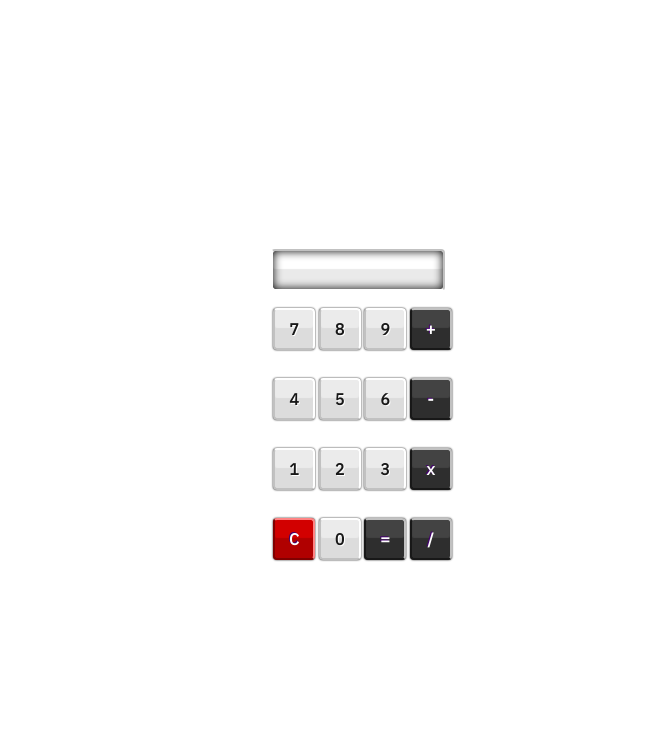
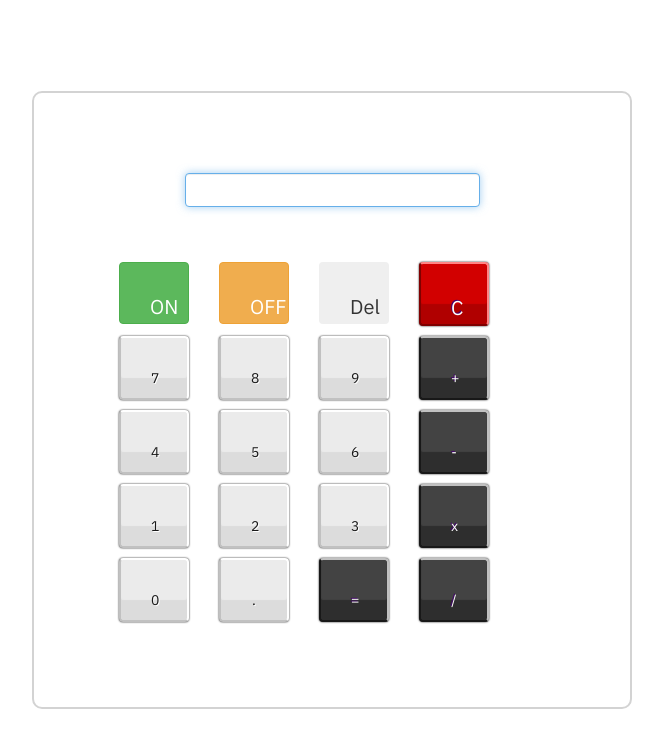
Before and after one commit to GeethanjaliOmmina/FEE-Bootcamp-Elixir, a plain HTML site: page index.html in a window 1280 px wide. Shown: the whole page, without its empty margins (293-956 px from the left). Drawn offline with nearby package versions, Linux system fonts and the light colour scheme.

Commit message:
changes in UI

```diff
--- a/css/main.css
+++ b/css/main.css
@@ -2,7 +2,13 @@ body {
     font-family: 'IBM Plex Sans', sans-serif;
 }
 
-.container {
+p {
+    text-align: right;
+    font-weight: bold;
+    padding-right: 60px;
+    font-size: 20px;
+}
+.container-fluid {
     display: flex;
     align-items: center;
     justify-content: center;
@@ -10,36 +16,12 @@ body {
     width: 100vw;
 }
 
-#container {
-    width: 200px;
-    padding: 8px 8px 20px 8px;
-    margin: 20px auto;
-    background-color: #ABABAB;
-    border-radius: 4px;
-    border-top: 2px solid #FFF;
-    border-right: 2px solid #FFF;
-    border-bottom: 2px solid #C1C1C1;
-    border-left: 2px solid #C1C1C1;
-    box-shadow: -3px 3px 7px rgba(0, 0, 0, .6), inset -100px 0px 100px rgba(255, 255, 255, .5);
+input[type="text"] {
+    width: 295px;
 }
 
-#display {
-    display: block;
-    margin: 15px auto;
-    height: 42px;
-    width: 174px;
-    padding: 0 10px;
-    border-radius: 4px;
-    border-top: 2px solid #C1C1C1;
-    border-right: 2px solid #C1C1C1;
-    border-bottom: 2px solid #FFF;
-    border-left: 2px solid #FFF;
-    background-color: #FFF;
-    box-shadow: inset 0px 0px 10px #030303, inset 0px -20px 1px rgba(150, 150, 150, .2);
-    font-size: 28px;
-    color: #666;
-    text-align: right;
-    font-weight: 400;
+.btn {
+    width: 112.406px;
 }
 
 .button {
@@ -64,6 +46,10 @@ body {
     box-shadow: 0px 0px 2px #030303, inset 0px -20px 1px #2E2E2E;
 }
 
+#clearButton #deleteButton {
+    width: 224.828px;
+}
+
 .digits {
     color: #181818;
     text-shadow: 1px 1px 0px #FFF;
@@ -79,15 +65,12 @@ body {
 .digits:hover,
 .mathButtons:hover,
 #clearButton:hover {
-    /* background-color: #FFBA75;
-    box-shadow: 0px 0px 2px #FFBA75, inset 0px -20px 1px #FF8000;
-    border-top: 2px solid #FFF;
-    border-right: 2px solid #FFF;
-    border-bottom: 2px solid #AE5700;
-    border-left: 2px solid #AE5700; */
     box-shadow: 0 8px 16px 0 rgba(0,0,0,0.2);
 }
 
+.btn .btn-success {
+    box-shadow: 0 8px 16px 0 rgba(0,0,0,0.2);
+}
 #clearButton {
     color: #FFF;
     text-shadow: -1px -1px 0px #44006F;
@@ -98,3 +81,30 @@ body {
     border-left: 2px solid #800000;
     box-shadow: 0px 0px 2px #030303, inset 0px -20px 1px #B00000;
 }
+#display {
+    text-align: right;
+}
+.col-lg-3
+{
+ width: 100px;
+}
+.col-lg-6
+{
+ width: 600px;
+ border: 2px solid lightgrey;
+ border-radius: 10px;
+ margin: auto;
+ padding: 80px;
+}
+
+.form-control {
+    margin: auto;
+    width: 300px;
+}
+.btn
+{
+    width:70px;
+    padding: 30px;
+    height: 25px;
+    margin:5px;
+}
--- a/index.html
+++ b/index.html
@@ -6,89 +6,111 @@
         <meta http-equiv="X-UA-Compatible" content="ie=edge">
         <link rel="stylesheet" href="https://maxcdn.bootstrapcdn.com/bootstrap/3.3.7/css/bootstrap.min.css">
         <script src="https://ajax.googleapis.com/ajax/libs/jquery/3.3.1/jquery.min.js"></script>
-    <script src="https://cdnjs.cloudflare.com/ajax/libs/popper.js/1.14.0/umd/popper.min.js"></script>
-    <script src="https://maxcdn.bootstrapcdn.com/bootstrap/4.1.0/js/bootstrap.min.js"></script>
+        <script src="https://maxcdn.bootstrapcdn.com/bootstrap/3.3.7/js/bootstrap.min.js"></script>
         <link href="https://fonts.googleapis.com/css?family=IBM+Plex+Sans" rel="stylesheet">
         <link rel="stylesheet" href="css/main.css">
+        <script type="text/javascript" src="script.js"></script>
         <title>Calculator</title>
     </head>
     <body>
-    <div class="container">
+        <div class="container-fluid">
             <div class="row">
-            <div class="col-lg-3">
 
             </div>
-            <div class="col-lg-6">
             <form name="calculator">
                 <div class="row">
-                        <div class="col-lg-12">
-                            <input id="display" type="text" name="display" readonly>
+                    <div class="col-lg-3 col-md-3 col-sm-3 col-xs-3">
+
                     </div>
-                    </div>
+                    <div class="col-lg-6 col-md-6 col-sm-6 col-xs-6">
                         <div class="row">
-                        <div class="col-lg-3">
-                            <input class="button digits" type="button" value="7" onclick="calculator.display.value += '7'">
-                        </div>
-                        <div class="col-lg-3">
-                            <input class="button digits" type="button" value="8" onclick="calculator.display.value += '8'">
-                        </div>
-                        <div class="col-lg-3">
-                            <input class="button digits" type="button" value="9" onclick="calculator.display.value += '9'">
-                        </div>
-                        <div class="col-lg-3">
-                            <input class="button mathButtons" type="button" value="+" onclick="calculator.display.value += ' + '">
+                            <div class="col-lg-12 col-md-12 col-sm-12 col-xs-12">
+                                <input id="display" class="form-control" type="text" name="display" autofocus="autofocus">
                             </div>
                         </div>
                         <br>
+                        <p id="answer"></p>
+                        <br>
                         <div class="row">
-                        <div class="col-lg-3">
-                            <input class="button digits" type="button" value="4" onclick="calculator.display.value += '4'">
+                            <div class="col-lg-3 col-md-3 col-sm-3 col-xs-3">
+                                <input class="btn btn-success" type="button" style="text-align:center; font-size:20px;" value="ON" onclick="ON()">
                             </div>
-                        <div class="col-lg-3">
-                            <input class="button digits" type="button" value="5" onclick="calculator.display.value += '5'">
+                            <div class="col-lg-3 col-md-3 col-sm-3 col-xs-3">
+                                <input class="btn btn-warning" type="button" style="text-align:center; font-size:20px;" value="OFF" onclick="powerOff()">
                             </div>
-                        <div class="col-lg-3">
-                            <input class="button digits" type="button" value="6" onclick="calculator.display.value += '6'">
+                            <div class="col-lg-3 col-md-3 col-sm-3 col-xs-3">
+                                <input id="deleteButton" class="btn btn-secondary" style="text-align:center; font-size:20px;" type="button" value="Del" onclick="del()">
                             </div>
-                        <div class="col-lg-3">
-                            <input class="button mathButtons" type="button" value="-" onclick="calculator.display.value += ' - '">
+                            <div class="col-lg-3 col-md-3 col-sm-3 col-xs-3">
+                                <input id="clearButton" class="btn btn-danger" style="text-align:center; font-size:20px;" type="button" value="C" onclick="calculator.display.value = ''">
                             </div>
                         </div>
-                    <br>
+
                         <div class="row">
-                        <div class="col-lg-3">
-                            <input class="button digits" type="button" value="1" onclick="calculator.display.value += '1'">
+                            <div class="col-lg-3 col-md-3 col-sm-3 col-xs-3">
+                                <input class="btn digits" type="button" value="7" onclick="calculator.display.value += '7'">
                             </div>
-                        <div class="col-lg-3">
-                            <input class="button digits" type="button" value="2" onclick="calculator.display.value += '2'">
+                            <div class="col-lg-3 col-md-3 col-sm-3 col-xs-3">
+                                <input class="btn digits" type="button" value="8" onclick="calculator.display.value += '8'">
                             </div>
-                        <div class="col-lg-3">
-                            <input class="button digits" type="button" value="3" onclick="calculator.display.value += '3'">
+                            <div class="col-lg-3 col-md-3 col-sm-3 col-xs-3">
+                                <input class="btn digits" type="button" value="9" onclick="calculator.display.value += '9'">
                             </div>
-                        <div class="col-lg-3">
-                            <input class="button mathButtons" type="button" value="x" onclick="calculator.display.value += ' * '">
+                            <div class="col-lg-3 col-md-3 col-sm-3 col-xs-3">
+                                <input class="btn mathButtons" type="button" value="+" onclick="calculator.display.value += ' + '">
                             </div>
                         </div>
-                    <br>
+
                         <div class="row">
-                        <div class="col-lg-3">
-                            <input id="clearButton" class="button" type="button" value="C" onclick="calculator.display.value = ''">
+                            <div class="col-lg-3 col-md-3 col-sm-3 col-xs-3">
+                                <input class="btn digits" type="button" value="4" onclick="calculator.display.value += '4'">
                             </div>
-                        <div class="col-lg-3">
-                            <input class="button digits" type="button" value="0" onclick="calculator.display.value += '0'">
+                            <div class="col-lg-3 col-md-3 col-sm-3 col-xs-3">
+                                <input class="btn digits" type="button" value="5" onclick="calculator.display.value += '5'">
                             </div>
-                        <div class="col-lg-3">
-                            <input class="button mathButtons" type="button" value="=" onclick="calculator.display.value = eval(calculator.display.value)">
+                            <div class="col-lg-3 col-md-3 col-sm-3 col-xs-3">
+                                <input class="btn digits" type="button" value="6" onclick="calculator.display.value += '6'">
                             </div>
-                        <div class="col-lg-3">
-                            <input class="button mathButtons" type="button" value="/" onclick="calculator.display.value += ' / '">
+                            <div class="col-lg-3 col-md-3 col-sm-3 col-xs-3">
+                                <input class="btn mathButtons" type="button" value="-" onclick="calculator.display.value += ' - '">
+                            </div>
+                        </div>
+
+                        <div class="row">
+                            <div class="col-lg-3 col-md-3 col-sm-3 col-xs-3">
+                                <input class="btn digits" type="button" value="1" onclick="calculator.display.value += '1'">
+                            </div>
+                            <div class="col-lg-3 col-md-3 col-sm-3 col-xs-3">
+                                <input class="btn digits" type="button" value="2" onclick="calculator.display.value += '2'">
+                            </div>
+                            <div class="col-lg-3 col-md-3 col-sm-3 col-xs-3">
+                                <input class="btn digits" type="button" value="3" onclick="calculator.display.value += '3'">
+                            </div>
+                            <div class="col-lg-3 col-md-3 col-sm-3 col-xs-3">
+                                <input class="btn mathButtons" type="button" value="x" onclick="calculator.display.value += ' * '">
+                            </div>
+                        </div>
+
+                        <div class="row">
+                            <div class="col-lg-3 col-md-3 col-sm-3 col-xs-3">
+                                <input class="btn digits" type="button" value="0" onclick="calculator.display.value += '0'">
+                            </div>
+                            <div class="col-lg-3 col-md-3 col-sm-3 col-xs-3">
+                                <input class="btn digits" type="button" value="." onclick="calculator.display.value += '.'">
+                            </div>
+                            <div class="col-lg-3 col-md-3 col-sm-3 col-xs-3">
+                                <input class="btn mathButtons" type="button" value="=" onclick="calculateResult()">
+                            </div>
+                            <div class="col-lg-3 col-md-3 col-sm-3 col-xs-3">
+                                <input class="btn mathButtons" type="button" value="/" onclick="calculator.display.value += ' / '">
+                            </div>
+                        </div>
+                    </div>
+                    <div class="col-lg-3 col-md-3 col-sm-3 col-xs-3">
+
                     </div>
                 </div>
             </form>
         </div>
-            <div class="col-lg-3">
-            </div>
-        </div>
-    </div>
     </body>
 </html>
--- /dev/null
+++ b/script.js
@@ -0,0 +1,38 @@
+function del() {
+    var val = document.getElementById('display').value;
+    var l = val.length;
+    var res = val.substring(0,l-1);
+    document.getElementById('display').value = res;
+}
+
+function powerOff() {
+    var tf = setTimeout(turnOff,1000);
+
+    function turnOff() {
+        var pf = "Power Off";
+        document.getElementById('display').value = pf;
+
+        var empty = setTimeout(sayResult,1000);
+        function sayResult() {
+            document.getElementById('display').innerHTML = "";
+        }
+    }
+}
+
+function calculateResult() {
+    var str = document.getElementById('display').value;
+    var result = eval(str);
+    document.getElementById('answer').innerHTML = result;
+}
+
+function ON () {
+    document.getElementById('display').value = '0';
+    document.getElementById('answer').innerHTML = '0';
+}
+// function runScript(e) {
+//     if (e.keyCode == 13) {
+//         var tb = document.getElementById('display');
+//         eval(tb.value);
+//         return false;
+//     }
+// }
```
Lines whose indentation alone changed are shown as unchanged.
